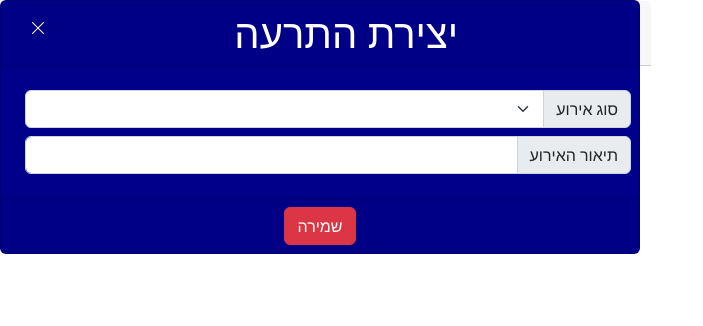
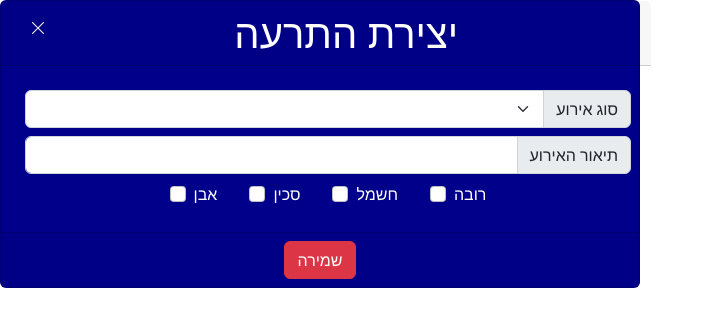
Before and after one commit to madorADI/project1, a Vue app in the folder frontend/: page / in a window 1280 px wide. Shown: the top 326 px of the page, without its empty margins (0-703 px from the left). Built offline with nearby package versions, Linux system fonts and the light colour scheme.

Commit message:
feat:(newAlert.vue)add range input for weopns

```diff
--- a/frontend/src/components/newAlert.vue
+++ b/frontend/src/components/newAlert.vue
@@ -29,7 +29,14 @@
             <input type="text" class="form-control" id="description" v-model="description">
             <label for="description" class="input-group-text">תיאור האירוע</label>
         </div>
-        <div></div>
+        <div class="input-group m-2" id="range">
+            <div class="form-check mx-3" v-for="weapon in eventsWeapons" :key="weapon">
+                <input class="form-check-input" type="checkbox" :id="weapon">
+                <label class="form-check-label" :for="weapon">
+                   {{ weapon }}
+                </label>
+            </div>
+        </div>
     </div>
     <div class="card-footer">
         <button type="button" class="btn btn-danger">שמירה</button>
@@ -74,4 +81,7 @@ export default {
 #newAlert {
     background-color:darkblue;
 }
+#range {
+    place-content: center;
+}
 </style>
```
